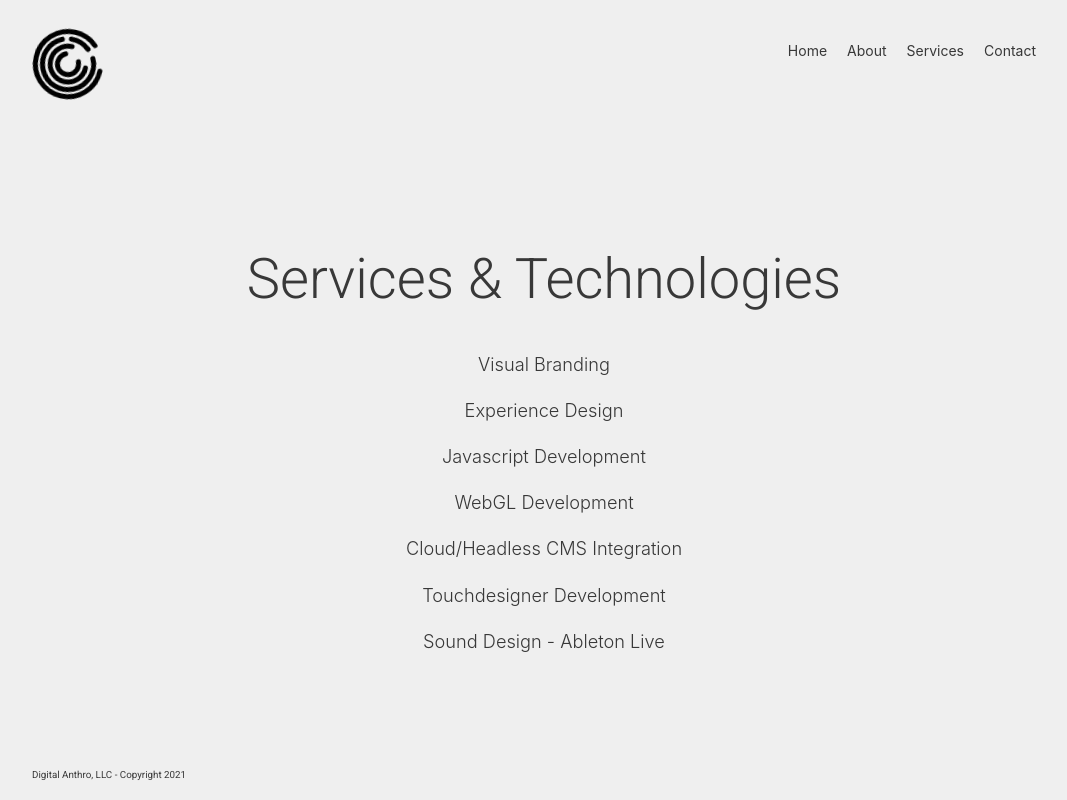
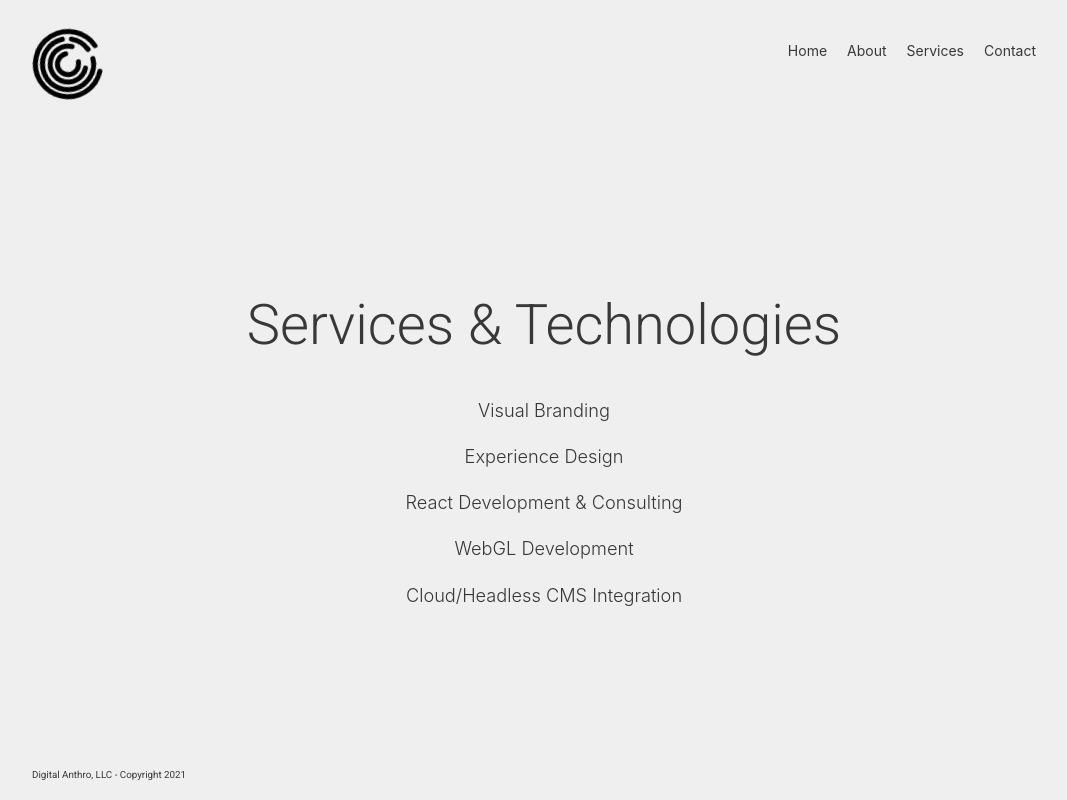
Before and after one commit to keeysnc/digital_anthro, a Next.js app: page /services in a window 1280 px wide. Shown: the whole page, without its empty margins (96-1163 px from the left). Built offline with nearby package versions, Linux system fonts and the light colour scheme.

Commit message:
update services

```diff
--- a/pages/services.js
+++ b/pages/services.js
@@ -15,11 +15,9 @@ const services = () => {
 					<h1>Services & Technologies</h1>
 					<h3>Visual Branding</h3>
 					<h3>Experience Design</h3>
-					<h3>Javascript Development</h3>
+					<h3>React Development & Consulting</h3>
 					<h3>WebGL Development</h3>
 					<h3>Cloud/Headless CMS Integration</h3>
-					<h3>Touchdesigner Development</h3>
-					<h3>Sound Design - Ableton Live</h3>
 				</div>
 			</div>
 		</div>
```
